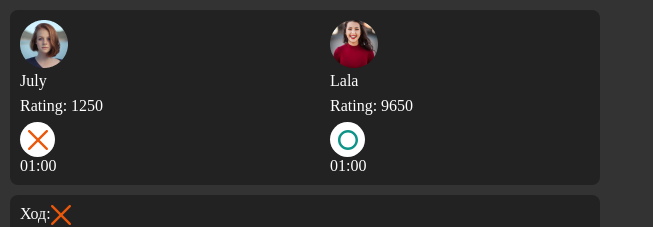
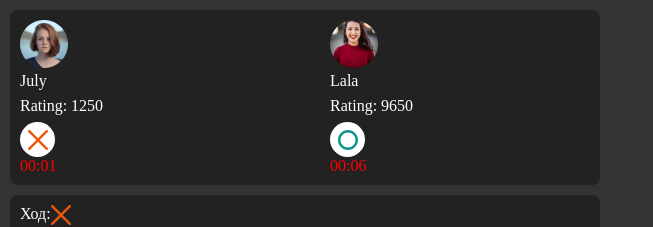
Before and after one commit to Lokteeva/tik-tak-toe, a Next.js app: page / in a window 1280 px wide. Shown: the top 227 px of the page, without its empty margins (0-653 px from the left). Built offline with nearby package versions, Linux system fonts and the light colour scheme.

Commit message:
таймер того, кто ходит

```diff
--- a/components/GameInfo.jsx
+++ b/components/GameInfo.jsx
@@ -1,32 +1,42 @@
 import * as Styled from '../pages/styles';
 import { GemeSymbol } from '../components/GemeSymbol';
 import Image from 'next/image';
-import { useState } from 'react';
+import { useEffect, useState } from 'react';
 import { players } from './constants';
 
-export function GameInfo() {
-  const [playersCount] = useState(2);
-
+export function GameInfo({ playersCount, currentMove }) {
   return (
     <Styled.Wrapper>
       <Styled.GameInfo>
-      {players.slice(0, playersCount).map((player) => (
-        <>
-            <PlayerInfo key={player.id} playerInfo={player} />
-        </>
-      ))}
+        {players.slice(0, playersCount).map((player) => (
+          <>
+            <PlayerInfo
+              key={player.id}
+              playerInfo={player}
+              isTimerRunning={currentMove === player.symbol}
+            />
+          </>
+        ))}
       </Styled.GameInfo>
     </Styled.Wrapper>
   );
 }
 
-function PlayerInfo({ playerInfo }) {
-  const [seconds, setSeconds] = useState(60);
+function PlayerInfo({ playerInfo, isTimerRunning }) {
+  const [seconds, setSeconds] = useState(6);
 
-  const isDanger = seconds < 10;
+  const minutesString = String(Math.floor(seconds / 60)).padStart(2, '0');
+  const secondsString = String(seconds % 60).padStart(2, '0');
 
-  const minutesString = String(Math.floor(seconds / 60)).padStart(2, "0");
-  const secondsString = String(seconds % 60).padStart(2, "0");
+  const isDanger = seconds <= 10;
+
+  useEffect(() => {
+    if (isTimerRunning) {
+      setInterval(() => {
+        setSeconds((s) => Math.max(s - 1, 0));
+      }, 1000);
+    }
+  }, [isTimerRunning]);
 
   return (
     <div>
@@ -34,7 +44,17 @@ function PlayerInfo({ playerInfo }) {
       <Styled.Icon>
         <GemeSymbol symbol={playerInfo.symbol} />
       </Styled.Icon>
-      <div >{minutesString}:{secondsString}</div>
+      {/* переделать условное отображение */}
+      {!isDanger && (
+        <Styled.Timer>
+          {minutesString}:{secondsString}
+        </Styled.Timer>
+      )}
+      {isDanger && (
+        <Styled.Timer isDanger>
+          {minutesString}:{secondsString}
+        </Styled.Timer>
+      )}
     </div>
   );
 }
--- a/components/useGameState.jsx
+++ b/components/useGameState.jsx
@@ -1,13 +1,11 @@
 import { useState } from 'react';
 import { GAME_SYMBOLS, MOVE_ORDER } from './constants';
 
-// не пробрасывается playersCount GameInfo
 function getNextMove(currentMove, playersCount) {
   const slicedMoveOrder = MOVE_ORDER.slice(0, playersCount);
 
-  console.log(slicedMoveOrder);
+  const nextMoveIndex = slicedMoveOrder.indexOf(currentMove) + 1;
 
-  const nextMoveIndex = slicedMoveOrder.indexOf(currentMove) + 1;
   return slicedMoveOrder[nextMoveIndex] ?? slicedMoveOrder[0];
 }
 
--- a/pages/index.jsx
+++ b/pages/index.jsx
@@ -3,13 +3,16 @@ import { Button } from '../components/Button/Button';
 import { GemeSymbol } from '../components/GemeSymbol';
 import useGameState from '../components/useGameState';
 import { GameInfo } from '../components/GameInfo';
+import { useState } from 'react';
 
-export default function GameField({playersCount}) {
+export default function GameField() {
+  const [playersCount] = useState(2);
   const { cells, currentMove, nextMove, handleCellClick } = useGameState(playersCount);
+
 
   return (
     <>
-      <GameInfo playersCount={playersCount}/>
+      <GameInfo playersCount={playersCount} currentMove={currentMove}/>
       <Styled.Wrapper>
         <Styled.Span>
           Ход: <GemeSymbol symbol={currentMove} />
--- a/pages/styles.js
+++ b/pages/styles.js
@@ -58,3 +58,7 @@ export const GameInfo = styled.div`
   grid-template-columns: 1fr 1fr;
   gap: 50px;
 `;
+
+export const Timer = styled.div`
+  color: ${(props) => (props.isDanger ? 'red' : '#fff')};
+`;
```
